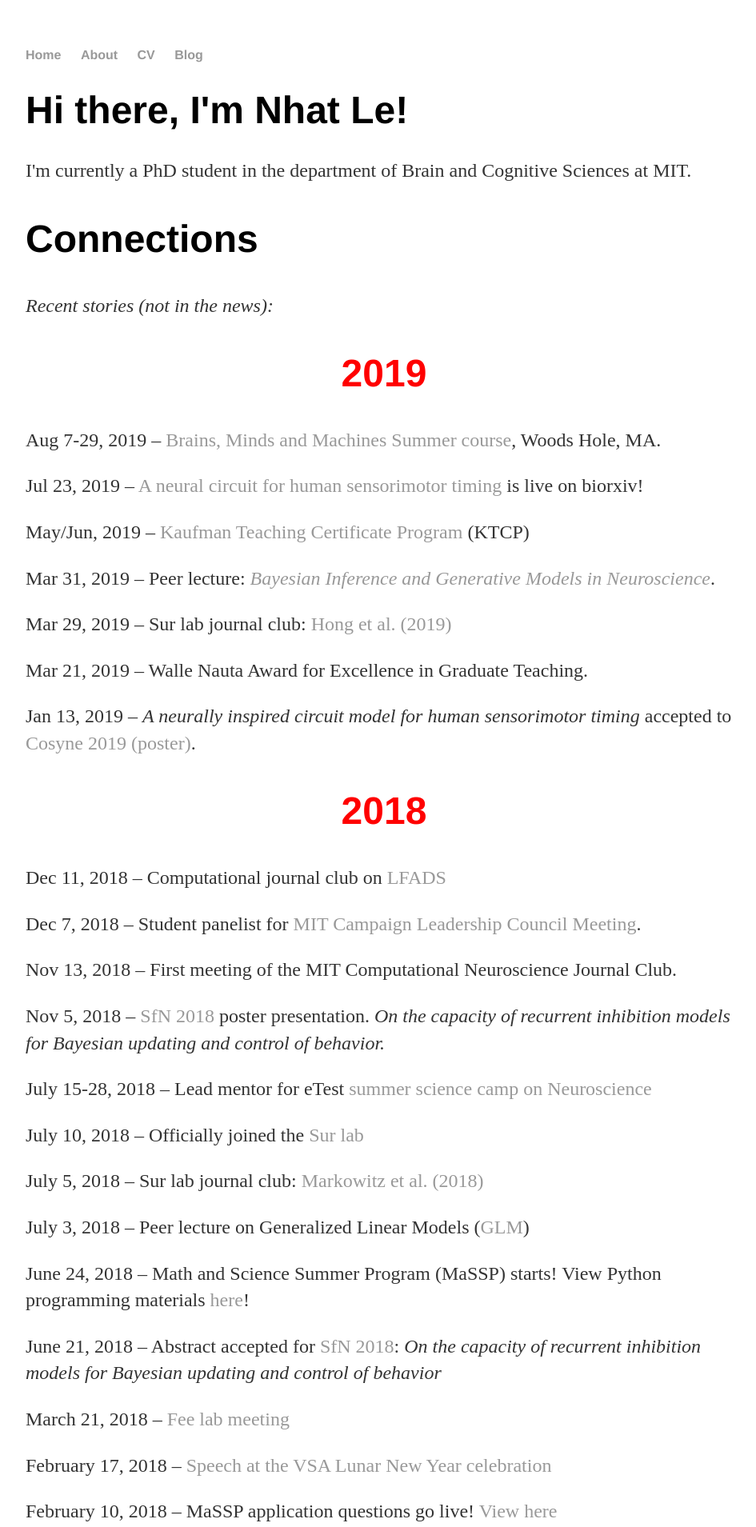
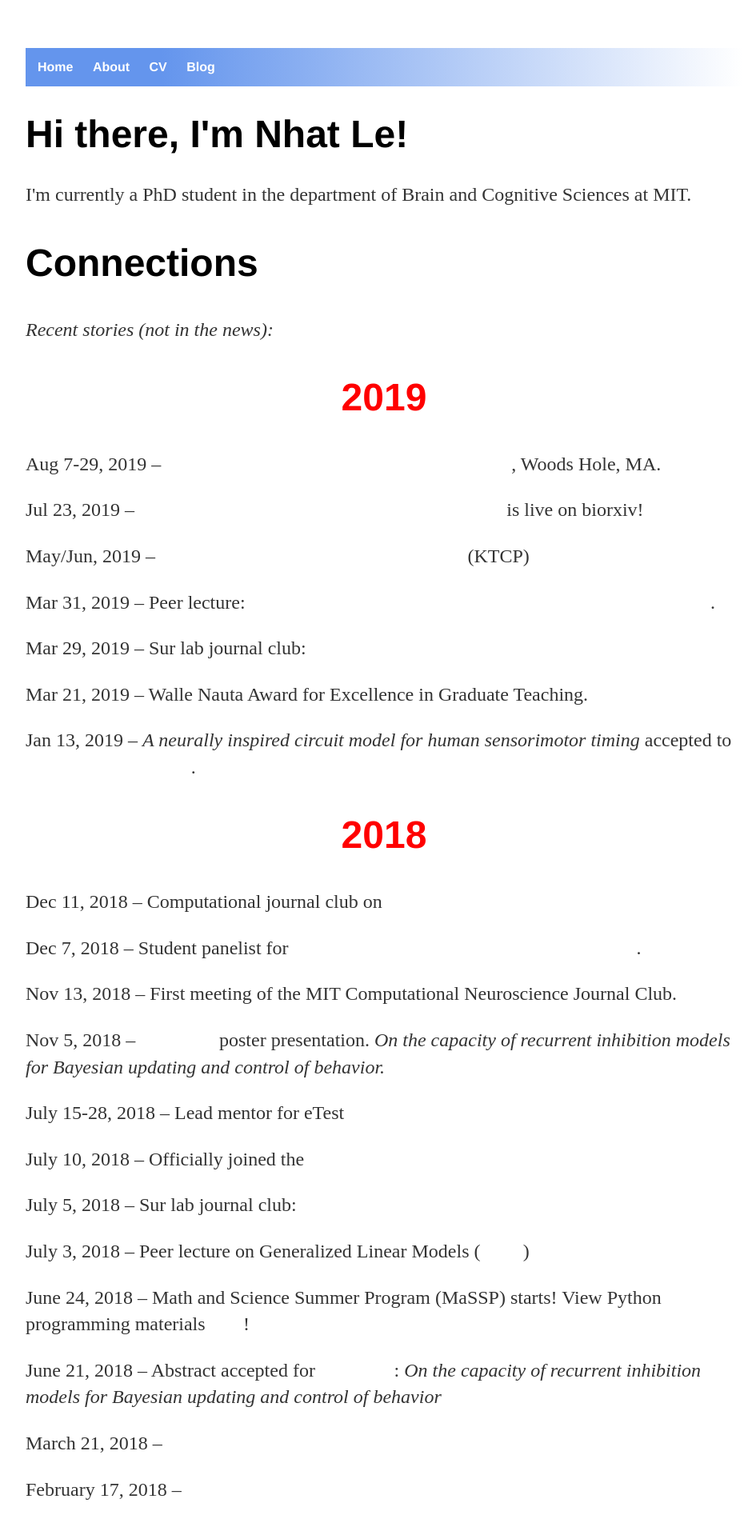
Before and after one commit to nhat-le/nhat-le.github.io, a Jekyll site: the page built from index.html, in a window 1280 px wide. Shown: the top 1909 px of the page at 80% size, without its empty margins (160-1105 px from the left). Built offline with Jekyll 4.4.1, drawn with Linux system fonts in a browser that asks for light colours.

Commit message:
Update main.css

```diff
--- a/css/main.css
+++ b/css/main.css
@@ -7,14 +7,22 @@ nav ul, footer ul {
     padding: 0px;
     list-style: none;
     font-weight: bold;
+    font-color: white;
+    background-color: cornflowerblue;
+    padding: 15px;
+    background: #6495ED;
+    background: -moz-linear-gradient(left, #6495ED 0%, #6495ED 19%, #FFFFFF 100%);
+    background: -webkit-linear-gradient(left, #6495ED 0%, #6495ED 19%, #FFFFFF 100%);
+    background: linear-gradient(to right, #6495ED 0%, #6495ED 19%, #FFFFFF 100%);
 }
 nav ul li, footer ul li {
     display: inline;
     margin-right: 20px;
+
 }
 a {
     text-decoration: none;
-    color: #999;
+    color: white;
 }
 a:hover {
     text-decoration: underline;
```
